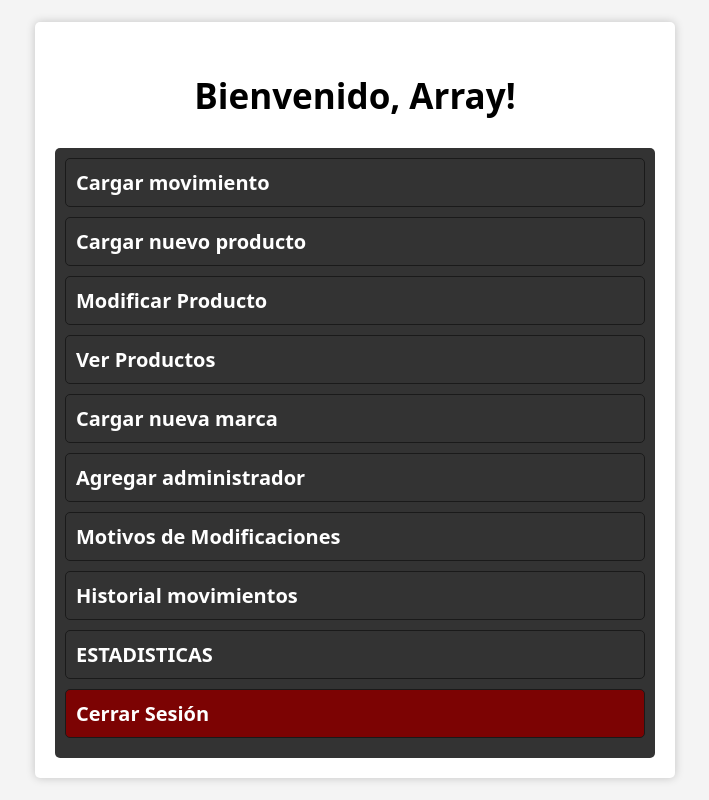
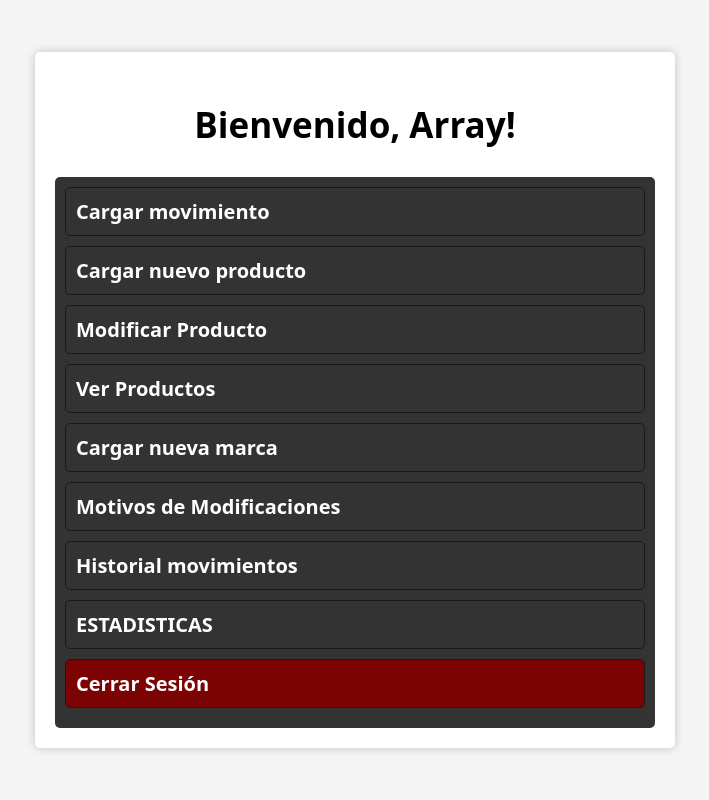
Before and after one commit to mateoBodiniARG/Ecommerce-php, a PHP site: page /panelAdmin.php in a window 1280 px wide. Shown: the whole page, without its empty margins (285-994 px from the left). Run offline with PHP 8.4, Linux system fonts and the light colour scheme; a user stored in the database is signed in.

Commit message:
Proyecto finalizado y aprobado!

```diff
--- a/Admin/panelAdmin.php
+++ b/Admin/panelAdmin.php
@@ -26,7 +26,6 @@ if (!isset($_SESSION["usuario"])) {
                 <a href="./modificarProductos/modificarProducto.php">Modificar Producto</a>
                 <a href="./verProductos/index.php">Ver Productos</a>
                 <a href="./marcas/agregarMarca.html">Cargar nueva marca</a>
-                <a href="./registrarAdmin/registro.html">Agregar administrador</a>
                 <a href="./motivoModificaciones/motivos.php">Motivos de Modificaciones</a>
                 <a href="./historialMovimientos/historialMovimientos.php">Historial movimientos</a>
                 <a href="./estadisticas/estadisticas.php">ESTADISTICAS</a>
```
